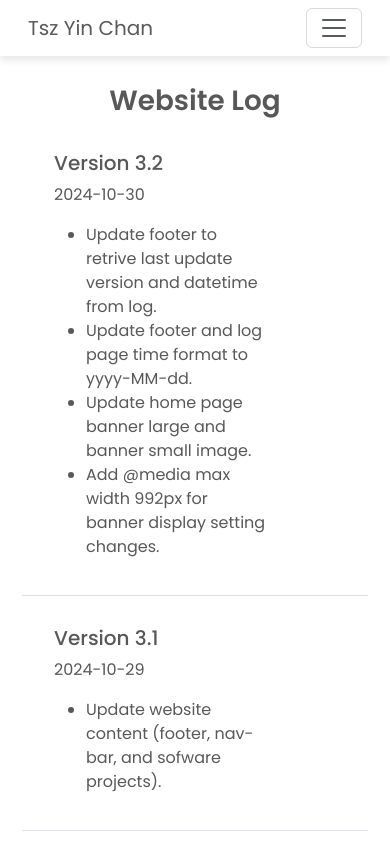
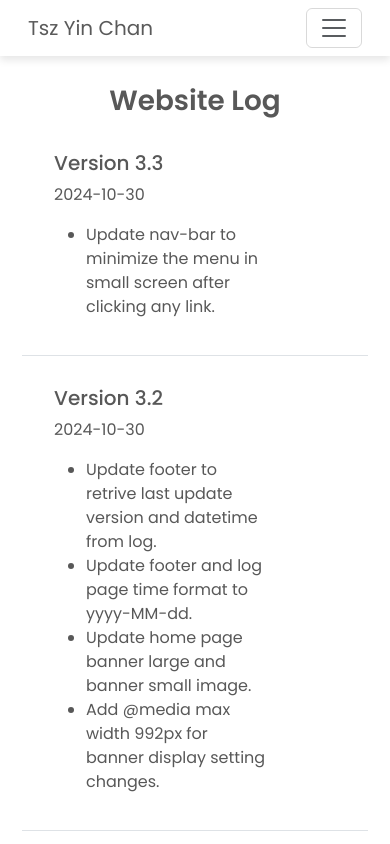
Before and after one commit to tychan9626/ty-personal-website-3, an Angular app: page /log in a window 390 px wide. Shown: the top 844 px of the page. Built offline with nearby package versions, Linux system fonts and the light colour scheme.

Commit message:
ver3.3-Update nav-bar to minimize the menu in small screen after clicking any link.

```diff
--- a/src/app/navbar/navbar.component.html
+++ b/src/app/navbar/navbar.component.html
@@ -11,10 +11,10 @@
           <a class="nav-link" (click)="closeMenu()" href="{{ link.linkURL }}">{{ link.displayName }}</a>
         </li>
         <li *ngFor="let link of externalNavLink" class="nav-item">
-          <a class="nav-link" href="{{ link.linkURL }}" target="_blank">{{ link.displayName }}</a>
+          <a class="nav-link" (click)="closeMenu()" href="{{ link.linkURL }}" target="_blank">{{ link.displayName }}</a>
         </li>
         <li *ngFor="let link of otherPagesNavLink" class="nav-item">
-          <a class="nav-link" [routerLink]="[link.linkURL]">{{ link.displayName }}</a>
+          <a class="nav-link" (click)="closeMenu()" [routerLink]="[link.linkURL]">{{ link.displayName }}</a>
         </li>
       </ul>
     </div>
--- a/src/app/shared-data.service.ts
+++ b/src/app/shared-data.service.ts
@@ -350,6 +350,14 @@ export class SharedDataService {
       displayCode: 'dp41',
       logDetails: [
         {
+          version: '3.3',
+          date: '2024-10-30',
+          description: [
+            'Update nav-bar to minimize the menu in small screen after clicking any link.',
+          ],
+          critical: false,
+        },
+        {
           version: '3.2',
           date: '2024-10-30',
           description: [
```
